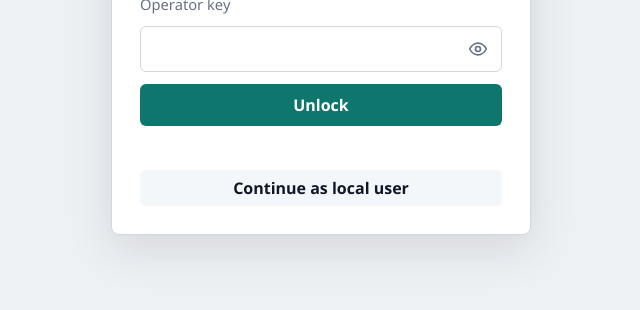
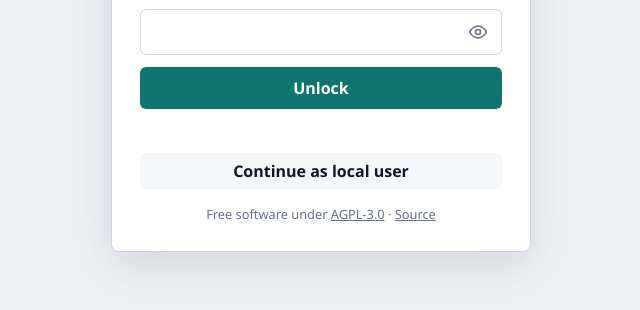
Before and after one commit to joergensentroels/Latch, a website: page public/index.html in a window 1280 px wide. Shown: the part 336-646 px from the top of the page, without its empty margins (319-959 px from the left). Drawn offline with Linux system fonts and the light colour scheme.

Commit message:
ux: surface AGPL license + source link on the login screen
The in-app source link previously lived only in operator diagnostics (loaded
from the operator-only /api/about). Add a discreet "Free software under AGPL-3.0
· Source" footer to the pre-auth login view so any user interacting over the
network can reach the license and corresponding source (AGPL-3.0 section 13),
not just the operator.

Bump service-worker cache v32 -> v33.

Co-Authored-By: Claude Opus 4.8 <noreply@anthropic.com>

```diff
--- a/public/index.html
+++ b/public/index.html
@@ -40,6 +40,12 @@
             <p id="loginStatus" class="form-status" aria-live="polite"></p>
           </form>
           <button id="devUserButton" class="secondary-button login-alt-button" type="button">Continue as local user</button>
+          <p class="login-legal">
+            Free software under
+            <a href="https://github.com/joergensentroels/Latch/blob/main/LICENSE" target="_blank" rel="noopener noreferrer">AGPL-3.0</a>
+            &middot;
+            <a href="https://github.com/joergensentroels/Latch" target="_blank" rel="noopener noreferrer">Source</a>
+          </p>
         </div>
       </section>
 
--- a/public/service-worker.js
+++ b/public/service-worker.js
@@ -1,4 +1,4 @@
-const CACHE_NAME = "latch-v32";
+const CACHE_NAME = "latch-v33";
 const APP_SHELL = [
   "/",
   "/index.html",
--- a/public/styles.css
+++ b/public/styles.css
@@ -141,6 +141,18 @@ h1 {
   margin-top: 12px;
 }
 
+.login-legal {
+  margin: 16px 0 0;
+  text-align: center;
+  color: var(--muted);
+  font-size: 0.8rem;
+}
+
+.login-legal a {
+  color: var(--muted);
+  text-decoration: underline;
+}
+
 label {
   color: var(--muted);
   font-size: 0.92rem;
```
